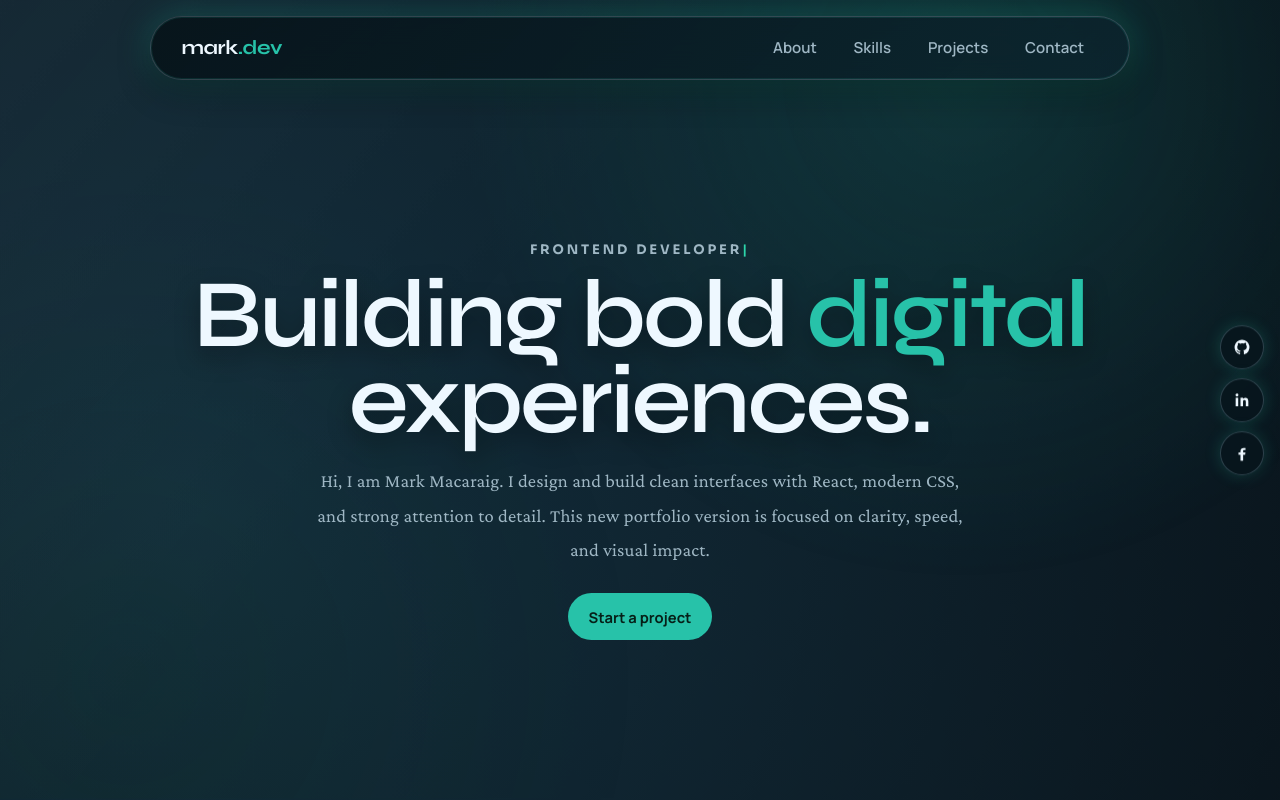
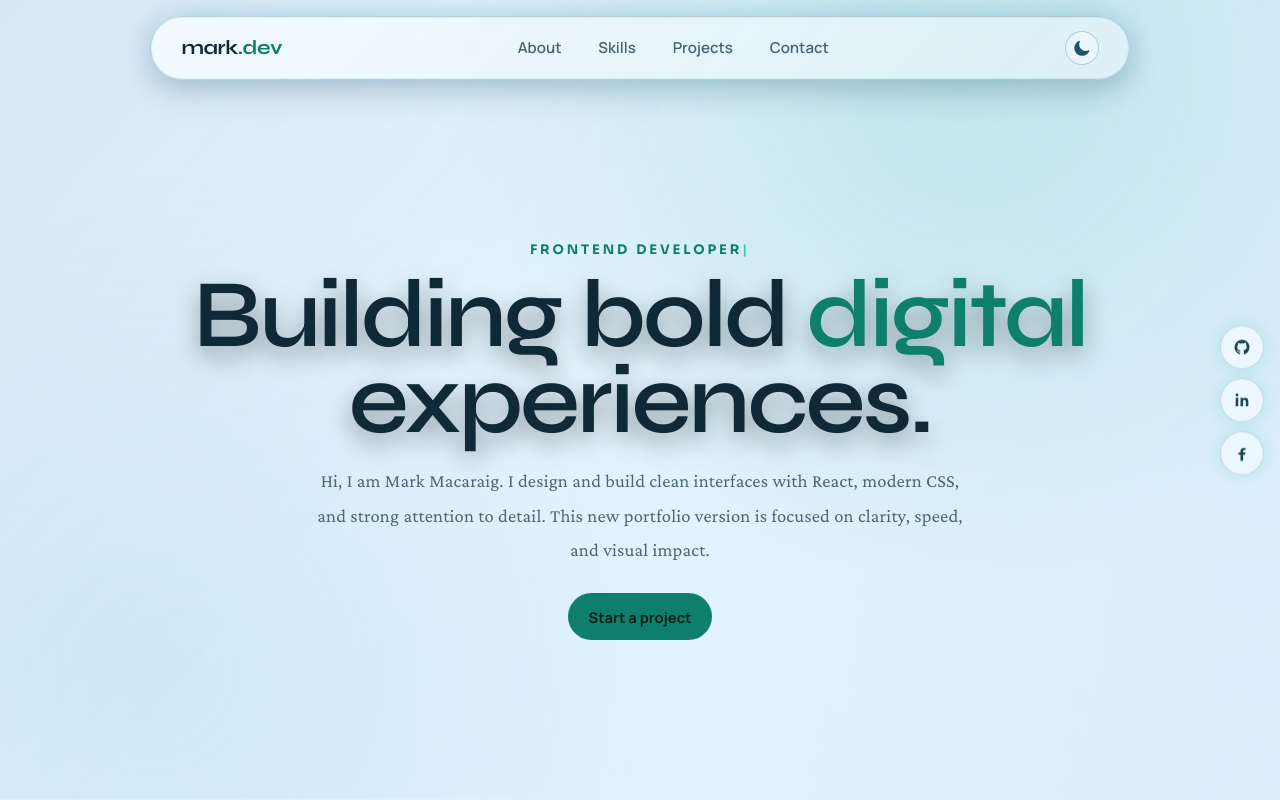
Before and after one commit to aintdrevv/markdev, a React (Vite) app: page / in a window 1280 px wide. Shown: the top 800 px of the page. Built offline with nearby package versions, Linux system fonts and the light colour scheme.

Commit message:
Add light theme toggle and revert skills marquee

```diff
--- a/src/App.jsx
+++ b/src/App.jsx
@@ -11,6 +11,15 @@ import LoadingScreen from './components/LoadingScreen.jsx';
 function App() {
   const [isLoading, setIsLoading] = useState(true);
   const [isVisible, setIsVisible] = useState(false);
+  const [theme, setTheme] = useState(() => {
+    if (typeof window === 'undefined') return 'light';
+    return window.localStorage.getItem('theme') || 'light';
+  });
+
+  useEffect(() => {
+    document.body.classList.toggle('theme-light', theme === 'light');
+    window.localStorage.setItem('theme', theme);
+  }, [theme]);
 
   useEffect(() => {
     if (isLoading) return;
@@ -55,7 +64,7 @@ function App() {
   return (
     <div className={`site-shell ${isVisible ? 'site-visible' : ''}`}>
       <div className="site-bg" aria-hidden="true" />
-      <Header />
+      <Header theme={theme} onToggleTheme={() => setTheme((prev) => (prev === 'light' ? 'dark' : 'light'))} />
       <main>
         <div className="enter-item" style={{ '--enter-delay': '180ms' }}>
           <Hero />
--- a/src/components/Header.jsx
+++ b/src/components/Header.jsx
@@ -16,7 +16,7 @@ function scrollToId(id) {
   window.scrollTo({ top: y, behavior: 'smooth' });
 }
 
-export default function Header() {
+export default function Header({ theme, onToggleTheme }) {
   const [open, setOpen] = useState(false);
 
   return (
@@ -34,11 +34,31 @@ export default function Header() {
           ))}
         </nav>
 
-        <button className="menu-toggle" type="button" onClick={() => setOpen((v) => !v)} aria-expanded={open}>
-          <svg viewBox="0 0 24 24" fill="currentColor" aria-hidden="true">
-            <path d="M4 7a1 1 0 0 1 1-1h14a1 1 0 1 1 0 2H5a1 1 0 0 1-1-1Zm0 5a1 1 0 0 1 1-1h14a1 1 0 1 1 0 2H5a1 1 0 0 1-1-1Zm1 4a1 1 0 1 0 0 2h14a1 1 0 1 0 0-2H5Z" />
-          </svg>
-        </button>
+        <div className="nav-actions">
+          <button
+            className="theme-toggle"
+            type="button"
+            onClick={onToggleTheme}
+            aria-label={theme === 'light' ? 'Switch to dark mode' : 'Switch to light mode'}
+            title={theme === 'light' ? 'Dark mode' : 'Light mode'}
+          >
+            {theme === 'light' ? (
+              <svg viewBox="0 0 24 24" fill="currentColor" aria-hidden="true">
+                <path d="M21.75 15.5a9.77 9.77 0 0 1-4.28 1A9.74 9.74 0 0 1 7.74 6.76a9.72 9.72 0 0 1 1-4.27A1 1 0 0 0 7.5 1.25a11.74 11.74 0 1 0 15.5 15.5 1 1 0 0 0-1.25-1.25Z" />
+              </svg>
+            ) : (
+              <svg viewBox="0 0 24 24" fill="currentColor" aria-hidden="true">
+                <path d="M12 18a6 6 0 1 1 0-12 6 6 0 0 1 0 12Zm0-16a1 1 0 0 1 1 1v1.5a1 1 0 0 1-2 0V3a1 1 0 0 1 1-1Zm0 17.5a1 1 0 0 1 1 1V22a1 1 0 1 1-2 0v-1.5a1 1 0 0 1 1-1Zm9-8.5a1 1 0 0 1 0 2h-1.5a1 1 0 1 1 0-2H21ZM4.5 11a1 1 0 1 1 0 2H3a1 1 0 1 1 0-2h1.5Zm12.36-6.86a1 1 0 0 1 1.41 0l1.06 1.06a1 1 0 1 1-1.41 1.41l-1.06-1.06a1 1 0 0 1 0-1.41Zm-10.13 10.13a1 1 0 0 1 1.41 0l1.06 1.06a1 1 0 0 1-1.41 1.41l-1.06-1.06a1 1 0 0 1 0-1.41Zm10.13 2.47a1 1 0 0 1 0 1.41l-1.06 1.06a1 1 0 1 1-1.41-1.41l1.06-1.06a1 1 0 0 1 1.41 0ZM9.2 6.25a1 1 0 0 1-1.41 0L6.73 5.2A1 1 0 0 1 8.14 3.8L9.2 4.84a1 1 0 0 1 0 1.41Z" />
+              </svg>
+            )}
+          </button>
+
+          <button className="menu-toggle" type="button" onClick={() => setOpen((v) => !v)} aria-expanded={open}>
+            <svg viewBox="0 0 24 24" fill="currentColor" aria-hidden="true">
+              <path d="M4 7a1 1 0 0 1 1-1h14a1 1 0 1 1 0 2H5a1 1 0 0 1-1-1Zm0 5a1 1 0 0 1 1-1h14a1 1 0 1 1 0 2H5a1 1 0 0 1-1-1Zm1 4a1 1 0 1 0 0 2h14a1 1 0 1 0 0-2H5Z" />
+            </svg>
+          </button>
+        </div>
       </div>
 
       <div className={`nav-mobile ${open ? 'open' : ''}`}>
--- a/src/index.css
+++ b/src/index.css
@@ -42,6 +42,19 @@ body {
 
 body {
   overflow-x: hidden;
+}
+
+body.theme-light {
+  --surface: rgba(255, 255, 255, 0.72);
+  --surface-strong: rgba(247, 252, 255, 0.95);
+  --line: rgba(28, 82, 110, 0.2);
+  --text: #102937;
+  --muted: #4e6674;
+  --brand: #0f7f6d;
+  --brand-strong: #0b6658;
+  background:
+    radial-gradient(circle at 12% 14%, #e8f6ff 0%, #d9eefb 42%),
+    radial-gradient(circle at 85% 88%, #f2fbff 0%, #e7f5ff 50%);
 }
 
 .site-shell {
@@ -224,6 +237,36 @@ body {
   border-radius: 0;
 }
 
+.nav-actions {
+  display: flex;
+  align-items: center;
+  gap: 0.35rem;
+}
+
+.theme-toggle {
+  width: 34px;
+  height: 34px;
+  border: 1px solid rgba(159, 183, 196, 0.24);
+  border-radius: 999px;
+  background: rgba(7, 19, 25, 0.35);
+  color: var(--text);
+  display: inline-flex;
+  align-items: center;
+  justify-content: center;
+  cursor: pointer;
+  transition: background-color 0.2s ease, border-color 0.2s ease, color 0.2s ease;
+}
+
+.theme-toggle svg {
+  width: 16px;
+  height: 16px;
+}
+
+.theme-toggle:hover {
+  border-color: rgba(39, 194, 169, 0.65);
+  background: rgba(39, 194, 169, 0.15);
+}
+
 .menu-toggle svg {
   width: 24px;
   height: 24px;
@@ -1243,6 +1286,135 @@ body {
   width: 14px;
   height: 14px;
   color: rgba(39, 194, 169, 0.9);
+}
+
+body.theme-light .site-bg {
+  background-image: radial-gradient(circle at 75% 10%, rgba(30, 165, 143, 0.15), transparent 42%),
+    radial-gradient(circle at 12% 84%, rgba(39, 143, 194, 0.12), transparent 38%),
+    linear-gradient(130deg, rgba(10, 57, 83, 0.06) 0%, transparent 40%);
+}
+
+body.theme-light .top-nav {
+  background: linear-gradient(135deg, rgba(245, 252, 255, 0.9), rgba(224, 241, 248, 0.85));
+  border-color: rgba(28, 82, 110, 0.24);
+  box-shadow:
+    0 0 0 1px rgba(30, 165, 143, 0.1) inset,
+    0 12px 32px rgba(10, 44, 64, 0.18),
+    0 0 28px rgba(39, 143, 194, 0.18);
+}
+
+body.theme-light .nav-links button,
+body.theme-light .nav-mobile button {
+  color: #486474;
+}
+
+body.theme-light .nav-links button:hover,
+body.theme-light .nav-mobile button:hover {
+  color: #0b4a40;
+  background: rgba(15, 127, 109, 0.14);
+}
+
+body.theme-light .theme-toggle {
+  background: rgba(234, 246, 252, 0.95);
+  color: #24516b;
+  border-color: rgba(36, 81, 107, 0.25);
+}
+
+body.theme-light .nav-mobile .glass-card {
+  background: rgba(245, 252, 255, 0.96);
+  box-shadow: 0 14px 24px rgba(13, 54, 77, 0.16);
+}
+
+body.theme-light .btn-secondary {
+  background: rgba(15, 127, 109, 0.09);
+  border-color: rgba(15, 127, 109, 0.24);
+}
+
+body.theme-light .timeline-item {
+  background: rgba(239, 249, 255, 0.82);
+}
+
+body.theme-light .section-kicker {
+  color: #0f7f6d;
+}
+
+body.theme-light .about-block,
+body.theme-light .skill-card,
+body.theme-light .project-card,
+body.theme-light .contact-card,
+body.theme-light .timeline-item {
+  border-color: rgba(15, 127, 109, 0.22);
+}
+
+body.theme-light .skill-card {
+  background: rgba(240, 252, 248, 0.92);
+}
+
+body.theme-light .pill {
+  border-color: rgba(11, 102, 88, 0.45);
+  background: rgba(11, 102, 88, 0.14);
+  color: #0a5a4d;
+}
+
+body.theme-light .project-card {
+  background: rgba(232, 244, 250, 0.94);
+  border-color: rgba(28, 82, 110, 0.28);
+}
+
+body.theme-light .project-card p {
+  color: #3f5967;
+}
+
+body.theme-light .project-links a:hover,
+body.theme-light .social-link:hover {
+  border-color: rgba(15, 127, 109, 0.72);
+  color: #0b4a40;
+}
+
+body.theme-light .floating-socials a,
+body.theme-light .hero-mobile-links a {
+  background: rgba(238, 248, 255, 0.92);
+  color: #1d4358;
+  border-color: rgba(35, 88, 116, 0.2);
+}
+
+body.theme-light .contact-glass-card {
+  background:
+    linear-gradient(160deg, rgba(246, 252, 255, 0.94), rgba(231, 244, 251, 0.92)),
+    radial-gradient(circle at 12% 10%, rgba(30, 165, 143, 0.14), transparent 42%);
+  border-color: rgba(28, 82, 110, 0.2);
+}
+
+body.theme-light .contact-glass-left {
+  border-right-color: rgba(28, 82, 110, 0.16);
+}
+
+body.theme-light .contact-glass-lead {
+  color: #1f4358;
+}
+
+body.theme-light .contact-glass-form {
+  background: rgba(235, 247, 253, 0.78);
+}
+
+body.theme-light .contact-glass-form input,
+body.theme-light .contact-glass-form textarea {
+  background: rgba(252, 255, 255, 0.94);
+  color: #102937;
+  border-color: rgba(36, 81, 107, 0.23);
+}
+
+body.theme-light .contact-glass-form button {
+  background: #0f7f6d;
+  color: #f4fffb;
+}
+
+body.theme-light .contact-glass-form button:hover {
+  background: #0b6658;
+}
+
+body.theme-light .footer {
+  border-top-color: rgba(28, 82, 110, 0.18);
 }
 
 @keyframes drift {
```
